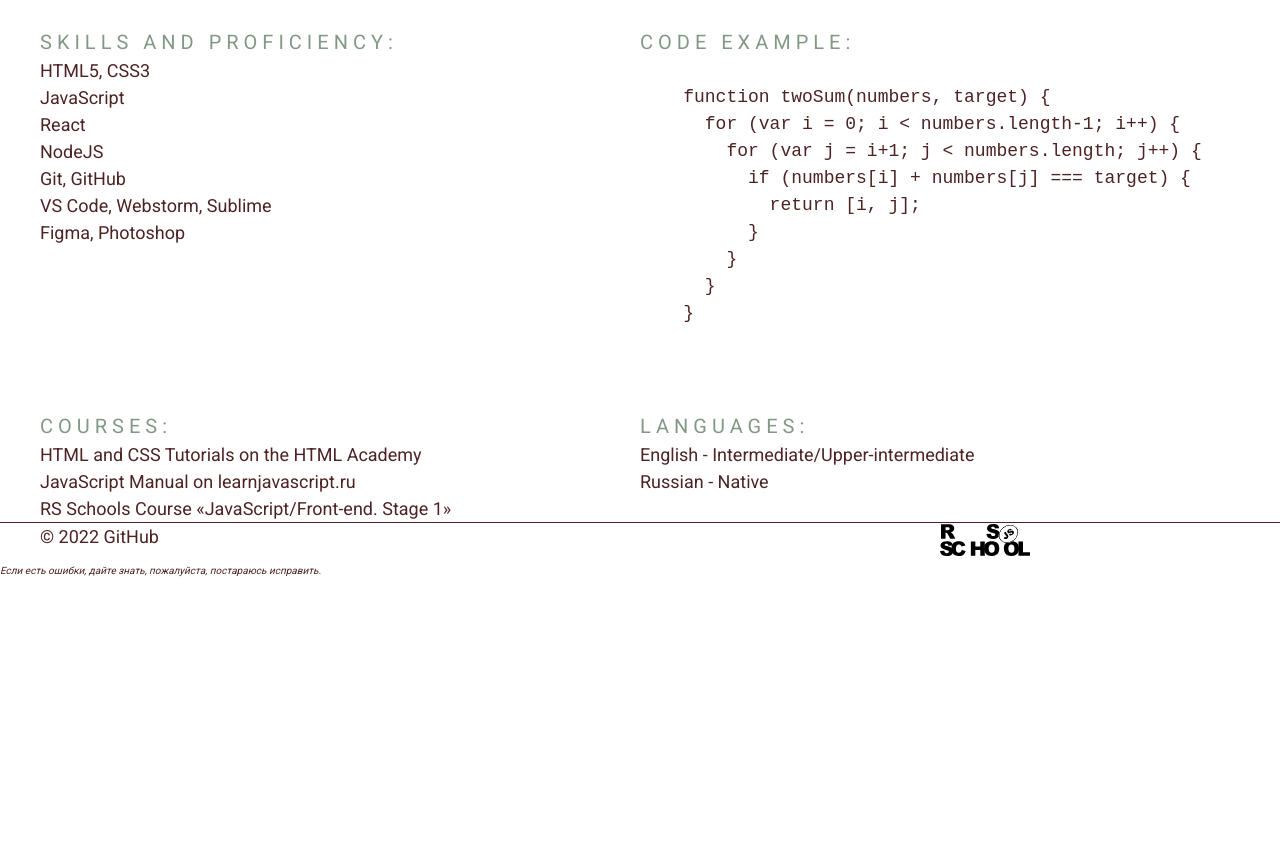
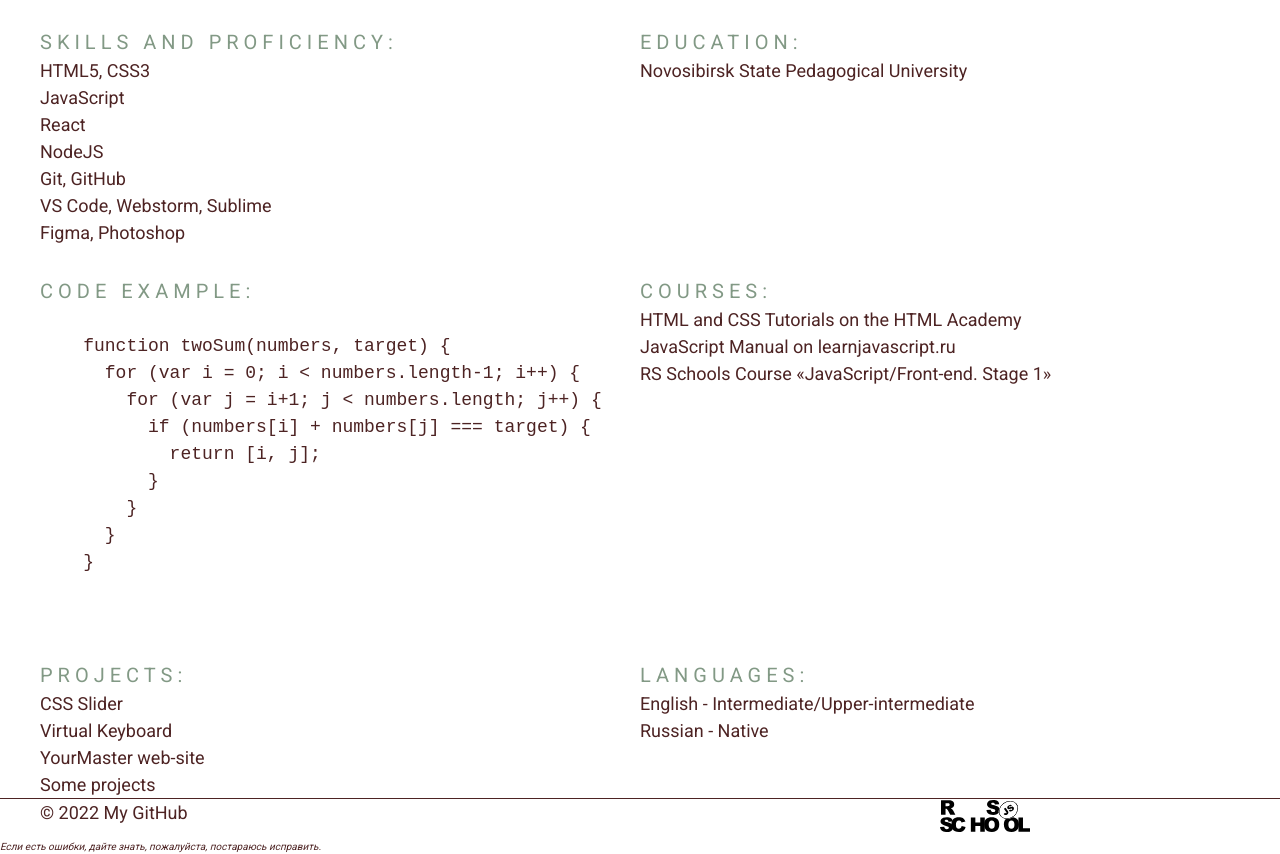
Before and after one commit to Kasitsyn/rsschool-cv, a plain HTML site: page index.html in a window 1280 px wide. Shown: the part 485-1339 px from the top of the page. Before the commit the page ends 1063 px from the top, so only its background shows below. Drawn offline with Linux system fonts and the light colour scheme.

Commit message:
feat: add education and projects

```diff
--- a/css/style.css
+++ b/css/style.css
@@ -46,7 +46,7 @@ body {
   transition: .3s;
 }
 
-.nav-link:hover {
+a:hover {
   color: #d900ff;
 }
 
--- a/index.html
+++ b/index.html
@@ -34,6 +34,9 @@
             <li class="nav-item"><a href="#code" class="nav-link">Code</a></li>
             <li class="nav-item">
               <a href="#courses" class="nav-link">Courses</a>
+            </li>
+            <li class="nav-item">
+              <a href="#education" class="nav-link">Education</a>
             </li>
             <li class="nav-item">
               <a href="#languages" class="nav-link">Languages</a>
@@ -81,6 +84,10 @@
             <li>Figma, Photoshop</li>
           </ul>
         </section>
+        <section class="section" id="education">
+          <h2 class="section-title">Education:</h2>
+          <p>Novosibirsk State Pedagogical University</p>
+        </section>
         <section class="section" id="code">
           <h2 class="section-title">Code example:</h2>
           <pre>
@@ -105,6 +112,16 @@
             <li>RS Schools Course «JavaScript/Front-end. Stage 1»</li>
           </ul>
         </section>
+        <section class="section" id="projects">
+          <h2 class="section-title">Projects:</h2>
+          <ul>
+            <li><a href="https://kasitsyn.github.io/cssMemSlider/cssMemSlider/">CSS Slider</a></li>
+            <li><a href="https://kasitsyn.github.io/rss-virtual-keyboard/">Virtual Keyboard</a></li>
+            <li><a href="https://kasitsyn.github.io/YourMaster/">YourMaster web-site</a></li>
+            <li><a href="https://kasitsyn.github.io/Marathon/">Some projects</a></li>
+
+          </ul>
+        </section>
         <section class="section" id="languages">
           <h2 class="section-title">Languages:</h2>
           <ul>
@@ -116,7 +133,7 @@
     </main>
     <footer class="footer">
       <div class="container">
-        <p>© 2022 <a href="https://github.com/Kasitsyn">GitHub</a></p>
+        <p>© 2022 <a href="https://github.com/Kasitsyn">My GitHub</a></p>
         <a href="https://rs.school/js/"><img src="./assets/svg/rs_school_js.svg" alt="rs_school_js" /></a>
       </div>
       <p class="sos">Если есть ошибки, дайте знать, пожалуйста, постараюсь исправить.</p>
```
